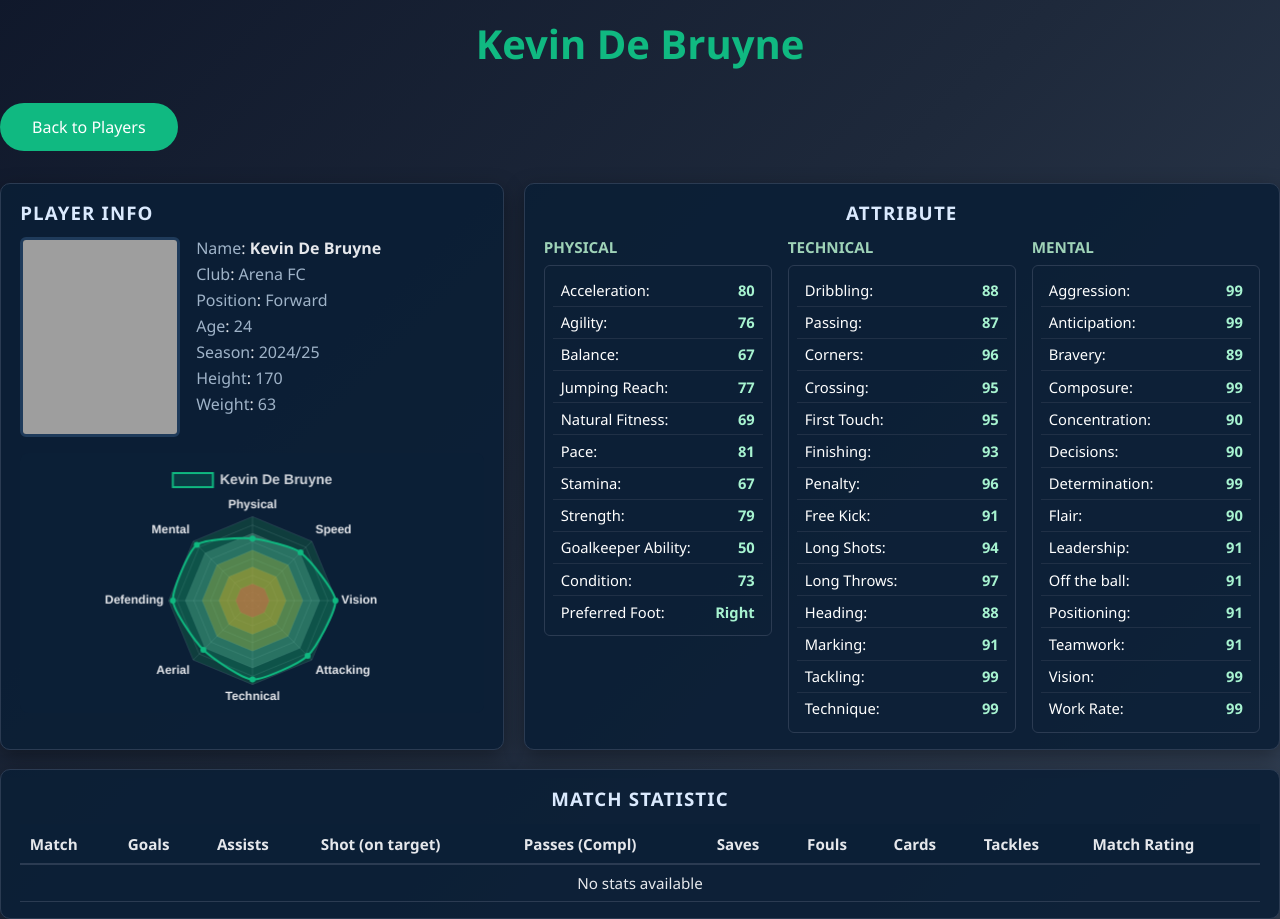
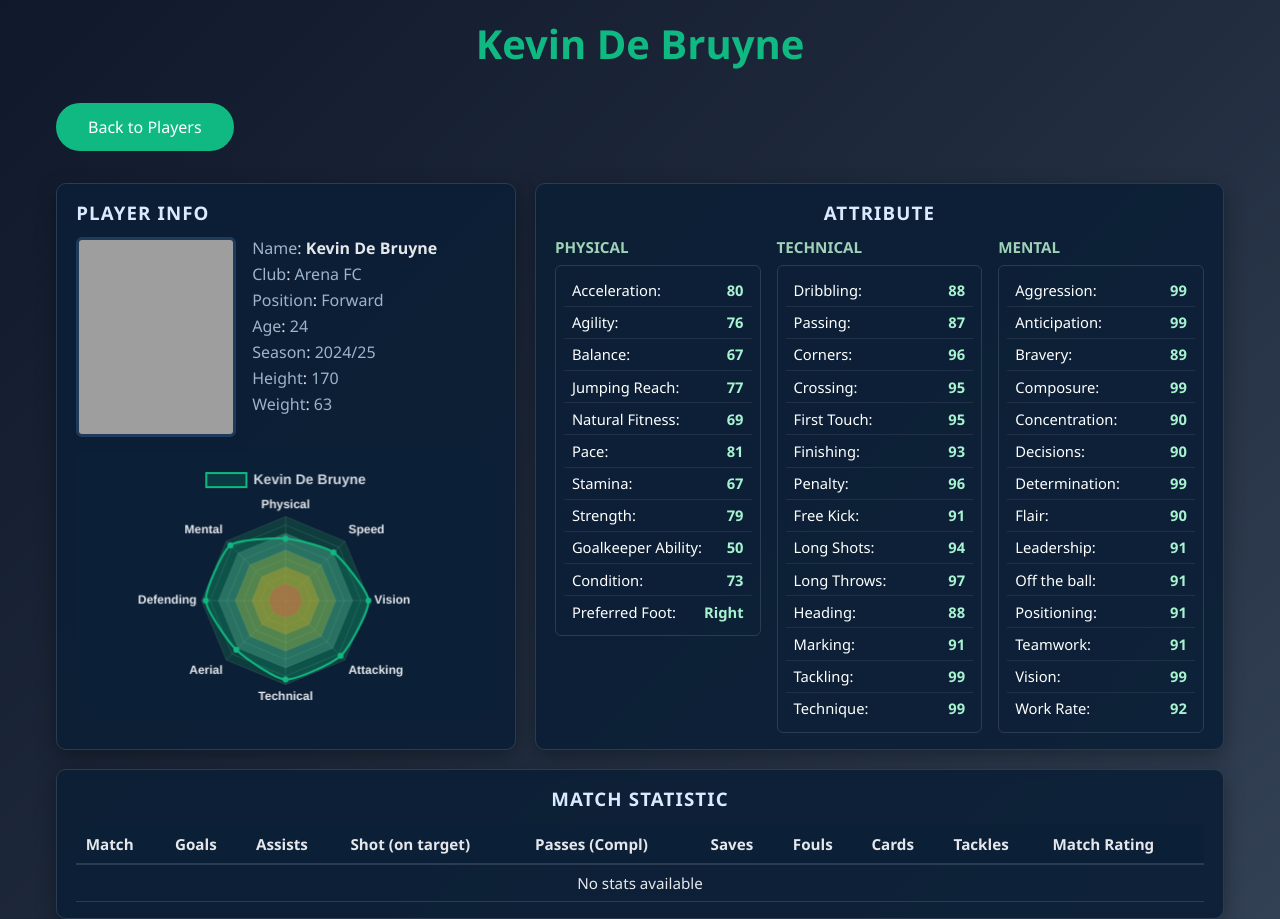
Before and after one commit to axellianggono/sistem-analisis-statistik-atlit, a Flask app: a page that uses website/templates/player.html in a window 1280 px wide. Shown: the part 80-999 px from the top of the page. Run offline with Flask 3, Linux system fonts and the light colour scheme; grey boxes are pictures that could not be loaded.

Commit message:
updated csv, css

```diff
--- a/database/players_preserved_exact.csv
+++ b/database/players_preserved_exact.csv
@@ -1,6 +1,6 @@
 Name,Team,Season,Position,Age,Height,Weight,Photo,Acceleration,Agility,Balance,JumpingReach,NaturalFitness,Pace,Stamina,Strength,GoalkeeperAbility,Condition,PreferredFoot,Dribbling,Passing,Corners,Crossing,FirstTouch,Finishing,Penalty,FreeKick,LongShots,LongThrows,Heading,Marking,Tackling,Technique,Aggression,Anticipation,Bravery,Composure,Concentration,Decisions,Determination,Flair,Leadership,OffTheBall,Positioning,Teamwork,Vision,WorkRate,Goals,Assists,Matches,Minutes
-Kevin De Bruyne,Arena FC,2024/25,Forward,24,170,63,https://upload.wikimedia.org/wikipedia/commons/8/8c/Cristiano_Ronaldo_2018.jpg,80,76,67,77,69,81,67,79,50,73,Right,88,87,96,95,95,93,96,91,94,97,88,91,99,99,99,99,89,99,90,90,99,90,91,91,91,91,99,99,99,92,10,15,20,1700
+Kevin De Bruyne,Arena FC,2024/25,Forward,24,170,63,https://upload.wikimedia.org/wikipedia/commons/8/8c/Cristiano_Ronaldo_2018.jpg,80,76,67,77,69,81,67,79,50,73,Right,88,87,96,95,95,93,96,91,94,97,88,91,99,99,99,99,89,99,90,90,99,90,91,91,91,91,99,92,10,15,20,1700
 Lionel Messi,Persib,2024/25,Forward,36,169,67,https://upload.wikimedia.org/wikipedia/commons/8/8c/Cristiano_Ronaldo_2018.jpg,85,90,80,60,82,88,78,70,40,80,Left,95,97,92,94,97,96,93,92,91,70,65,60,94,90,92,91,88,99,96,95,94,95,92,94,97,96,98,95,15,12,20,1800
-Cristiano Ronaldo,Persija,2024/25,Forward,39,187,83,https://upload.wikimedia.org/wikipedia/commons/8/8c/Cristiano_Ronaldo_2018.jpg,89,85,82,95,88,91,85,92,30,87,Both,92,85,88,87,86,95,96,93,94,97,94,85,80,82,90,88,95,90,90,93,88,87,94,89,92,91,93,94,92,91,18,8,22,1980
+Cristiano Ronaldo,Persija,2024/25,Forward,39,187,83,https://upload.wikimedia.org/wikipedia/commons/8/8c/Cristiano_Ronaldo_2018.jpg,89,85,82,95,88,91,85,92,30,87,Both,92,85,88,87,86,95,96,93,94,97,94,85,80,82,90,88,95,90,90,93,88,87,94,89,93,94,92,91,18,8,22,1980
 Luka Modric,PSIS Semarang,2024/25,Midfielder,38,172,66,https://upload.wikimedia.org/wikipedia/commons/8/8c/Cristiano_Ronaldo_2018.jpg,78,84,79,65,83,80,84,68,20,82,Right,90,94,91,92,95,87,89,84,83,75,70,72,91,92,87,93,88,96,92,94,90,89,91,93,92,95,94,93,5,16,20,1720
 Virgil van Dijk,Persebaya,2024/25,Defender,33,193,92,https://upload.wikimedia.org/wikipedia/commons/8/8c/Cristiano_Ronaldo_2018.jpg,70,72,74,92,85,75,83,95,10,84,Right,70,72,65,68,70,60,65,62,95,96,97,98,96,97,99,95,92,90,91,90,92,89,90,88,91,90,89,88,3,2,21,1890
--- a/website/static/css/style.css
+++ b/website/static/css/style.css
@@ -351,6 +351,9 @@ body {
 
 .player-detail {
   margin-top: 2rem;
+  max-width: 1200px;   /* batas lebar konten */
+  margin: 0 auto;      /* biar rata tengah */
+  padding: 0 1rem;
 }
 
 .back-btn {
```
